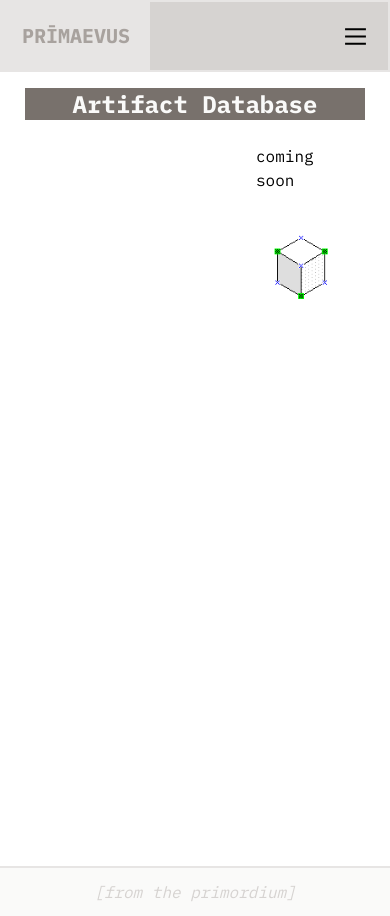
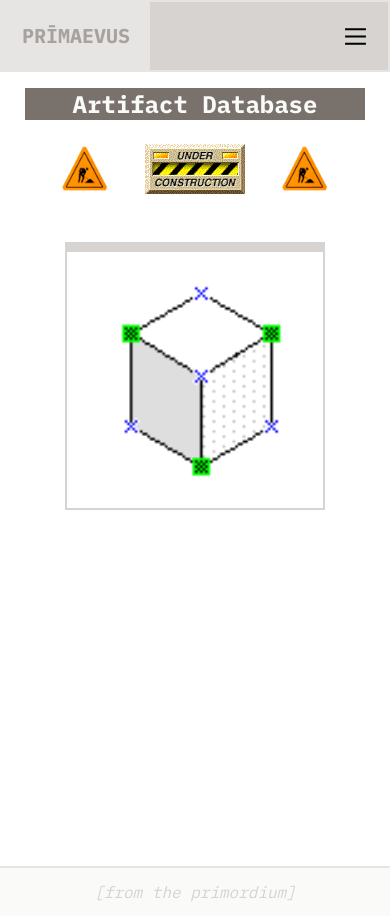
Before and after one commit to ryanfurrh/primaevus, a Next.js app: page /artifact-database in a window 390 px wide. Built offline with nearby package versions, Linux system fonts and the light colour scheme.

Commit message:
Add artifact database responsiveness

```diff
--- a/app/artifact-database/page.tsx
+++ b/app/artifact-database/page.tsx
@@ -12,10 +12,9 @@ export default function Page() {
       <div className="">
         <PageHeader name={metadata.title} description={metadata.description} />
       </div>
-      <div className="ml-52 px-12">
-        <h1>coming soon</h1>
-        <div className="w-1/4">
-          <div className="flex flex-row w-full justify-between p-4">
+      <div className="md:px-12 flex flex-col items-center">
+        <div className="w-2/3 items-center">
+          <div className="flex h-auto justify-center gap-9 md:gap-16">
             <Image
               src="/gifs/construction-1.gif"
               alt={""}
@@ -36,7 +35,15 @@ export default function Page() {
             />
           </div>
         </div>
-        <Image src="/gifs/cube.gif" alt={""} width={225} height={225} />
+        <div className="max-w-lg w-2/3 mx-auto mt-12 border-2 border-stone-300 border-t-[10px]">
+          <Image
+            src="/gifs/cube.gif"
+            alt={""}
+            width={225}
+            height={225}
+            className="image-pixelated w-full"
+          />
+        </div>
       </div>
     </div>
   );
```
